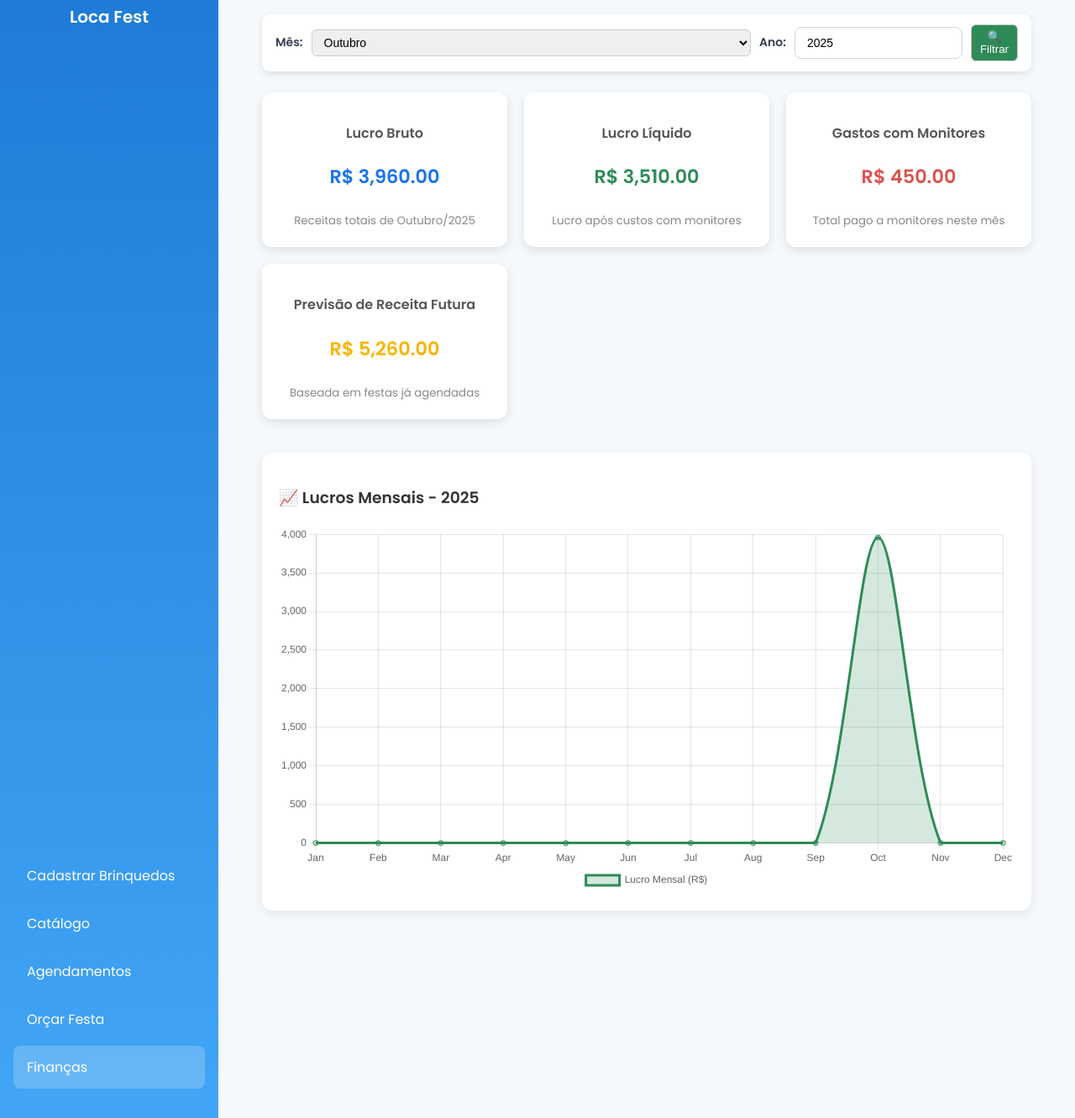
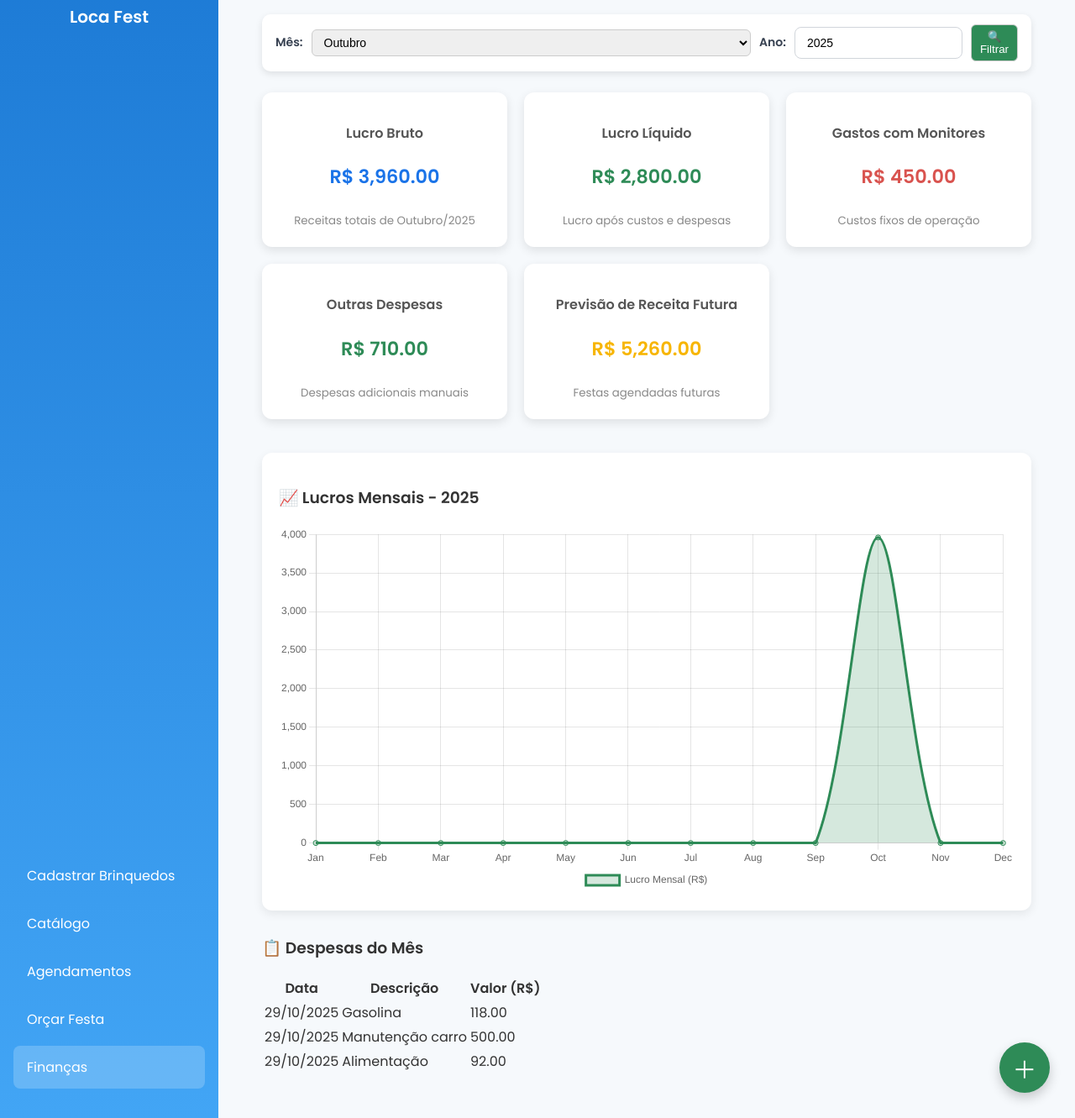
Before and after one commit to Fidelis09/Tech_Day, a Flask app: page /financeiro in a window 1280 px wide. Shown: the part 185-1516 px from the top of the page at 84% size. Run offline with Flask 3, Linux system fonts and the light colour scheme.

Commit message:
alter financeiro

```diff
--- a/Web/routes.py
+++ b/Web/routes.py
@@ -223,7 +223,12 @@ def orcamentos():
 # 💰 ROTA: /financeiro — Painel financeiro simplificado
 import datetime
 from flask import render_template, request
-from storage import Orcamento, db
+from storage import Orcamento, db, Despesa
+
+# 💰 ROTA: /financeiro — Painel financeiro completo
+import datetime
+from flask import render_template, request, redirect, flash
+from storage import Orcamento, db, Despesa
 
 @app.route('/financeiro')
 def pagina_financeiro():
@@ -231,7 +236,7 @@ def pagina_financeiro():
     mes = request.args.get('mes', type=int, default=hoje.month)
     ano = request.args.get('ano', type=int, default=hoje.year)
 
-    # RECEITAS E GASTOS
+    # RECEITAS DO MÊS
     receitas_mes = db.session.query(
         db.func.sum(Orcamento.valor_total)
     ).filter(
@@ -239,6 +244,7 @@ def pagina_financeiro():
         db.extract('year', Orcamento.data_festa) == ano
     ).scalar() or 0.0
 
+    # GASTOS FIXOS COM MONITORES
     gasto_por_monitor = 150.0
     eventos_mes = Orcamento.query.filter(
         db.extract('month', Orcamento.data_festa) == mes,
@@ -246,10 +252,19 @@ def pagina_financeiro():
     ).count()
     gastos_monitores = eventos_mes * gasto_por_monitor
 
+    # OUTRAS DESPESAS
+    outras_despesas = db.session.query(
+        db.func.sum(Despesa.valor)
+    ).filter(
+        db.extract('month', Despesa.data) == mes,
+        db.extract('year', Despesa.data) == ano
+    ).scalar() or 0.0
+
+    # LUCROS
     lucro_bruto = receitas_mes
-    lucro_liquido = receitas_mes - gastos_monitores
+    lucro_liquido = receitas_mes - (gastos_monitores + outras_despesas)
 
-    # ESTATÍSTICAS MENSAIS
+    # ESTATÍSTICAS ANUAIS
     meses = []
     lucros_mensais = []
     for m in range(1, 13):
@@ -260,18 +275,27 @@ def pagina_financeiro():
         meses.append(datetime.date(ano, m, 1).strftime('%b'))
         lucros_mensais.append(float(total))
 
+    # RECEITA FUTURA
     receitas_futuras = db.session.query(
         db.func.sum(Orcamento.valor_total)
     ).filter(Orcamento.data_festa > hoje).scalar() or 0.0
+
+    # Lista de despesas manuais para exibir
+    despesas_mes = Despesa.query.filter(
+        db.extract('month', Despesa.data) == mes,
+        db.extract('year', Despesa.data) == ano
+    ).order_by(Despesa.data.desc()).all()
 
     page_content = render_template(
         'financeiro.html',
         lucro_bruto=lucro_bruto,
         lucro_liquido=lucro_liquido,
         gastos_monitores=gastos_monitores,
+        outras_despesas=outras_despesas,
         receitas_futuras=receitas_futuras,
         meses=meses,
         lucros_mensais=lucros_mensais,
+        despesas_mes=despesas_mes,
         mes=mes,
         ano=ano,
         datetime=datetime
@@ -284,6 +308,20 @@ def pagina_financeiro():
         page_content=page_content
     )
 
+
+# ➕ Adicionar despesa manual
+@app.route('/adicionar_despesa', methods=['POST'])
+def adicionar_despesa():
+    descricao = request.form.get('descricao')
+    valor = float(request.form.get('valor') or 0)
+    data = datetime.datetime.strptime(request.form.get('data'), '%Y-%m-%d').date()
+
+    nova = Despesa(descricao=descricao, valor=valor, data=data)
+    db.session.add(nova)
+    db.session.commit()
+    flash(f"Despesa '{descricao}' adicionada com sucesso!", "success")
+    return redirect('/financeiro')
+
 # Listagem de Agendamentos
 @app.route('/agendamentos')
 def pagina_agendamentos():
--- a/Web/static/style.css
+++ b/Web/static/style.css
@@ -1042,3 +1042,55 @@ form > .btn {
     transition: none;
   }
 }
+
+
+/* ========================================================================== */
+/* botao de finanças*/
+
+/* Botão flutuante */
+.btn-flutuante {
+  position: fixed;
+  bottom: 30px;
+  right: 30px;
+  background: #2e8b57;
+  color: white;
+  font-size: 1.8rem;
+  border: none;
+  border-radius: 50%;
+  width: 60px;
+  height: 60px;
+  cursor: pointer;
+  box-shadow: 0 6px 14px rgba(0,0,0,0.2);
+  transition: background 0.3s, transform 0.2s;
+  z-index: 1000;
+}
+.btn-flutuante:hover {
+  background: #256f46;
+  transform: scale(1.1);
+}
+
+/* Modal */
+.modal {
+  display: none;
+  position: fixed;
+  z-index: 999;
+  left: 0; top: 0;
+  width: 100%; height: 100%;
+  background: rgba(0,0,0,0.4);
+}
+.modal-content {
+  background: #fff;
+  margin: 10% auto;
+  padding: 20px;
+  border-radius: 12px;
+  width: 90%;
+  max-width: 400px;
+  box-shadow: 0 4px 12px rgba(0,0,0,0.2);
+}
+.close {
+  float: right;
+  font-size: 1.4rem;
+  cursor: pointer;
+  color: #666;
+}
+.close:hover { color: #000; }
--- a/Web/templates/financeiro.html
+++ b/Web/templates/financeiro.html
@@ -1,11 +1,11 @@
 <div class="financeiro-container">
   <h2>💰 Painel Financeiro</h2>
 
-  <!-- ======== FILTRO DE MÊS/ANO ======== -->
+  <!-- FILTRO DE MÊS -->
   <form method="get" action="/financeiro" class="filtro-financeiro">
     <label for="mes">Mês:</label>
+    {% set meses_nome = ['Janeiro','Fevereiro','Março','Abril','Maio','Junho','Julho','Agosto','Setembro','Outubro','Novembro','Dezembro'] %}
     <select name="mes" id="mes">
-      {% set meses_nome = ['Janeiro','Fevereiro','Março','Abril','Maio','Junho','Julho','Agosto','Setembro','Outubro','Novembro','Dezembro'] %}
       {% for i in range(1, 13) %}
         <option value="{{ i }}" {% if i == mes %}selected{% endif %}>{{ meses_nome[i-1] }}</option>
       {% endfor %}
@@ -13,11 +13,10 @@
 
     <label for="ano">Ano:</label>
     <input type="number" name="ano" id="ano" value="{{ ano }}">
-
     <button type="submit">🔍 Filtrar</button>
   </form>
 
-  <!-- ======== BLOCOS DE RESUMO ======== -->
+  <!-- BLOCOS DE RESUMO -->
   <div class="cards-financeiro">
     <div class="card-fin lucro-bruto">
       <h3>Lucro Bruto</h3>
@@ -28,54 +27,97 @@
     <div class="card-fin lucro-liquido">
       <h3>Lucro Líquido</h3>
       <p>R$ {{ "{:,.2f}".format(lucro_liquido) }}</p>
-      <small>Lucro após custos com monitores</small>
+      <small>Lucro após custos e despesas</small>
     </div>
 
     <div class="card-fin despesas">
       <h3>Gastos com Monitores</h3>
       <p>R$ {{ "{:,.2f}".format(gastos_monitores) }}</p>
-      <small>Total pago a monitores neste mês</small>
+      <small>Custos fixos de operação</small>
+    </div>
+
+    <div class="card-fin outras-despesas">
+      <h3>Outras Despesas</h3>
+      <p>R$ {{ "{:,.2f}".format(outras_despesas) }}</p>
+      <small>Despesas adicionais manuais</small>
     </div>
 
     <div class="card-fin receita-futura">
       <h3>Previsão de Receita Futura</h3>
       <p>R$ {{ "{:,.2f}".format(receitas_futuras) }}</p>
-      <small>Baseada em festas já agendadas</small>
+      <small>Festas agendadas futuras</small>
     </div>
   </div>
 
-  <!-- ======== GRÁFICO DE LUCROS MENSAIS ======== -->
+  <!-- GRÁFICO DE LUCROS -->
   <div class="grafico-container">
     <h3>📈 Lucros Mensais - {{ ano }}</h3>
     <canvas id="graficoLucro"></canvas>
   </div>
+
+  <!-- LISTA DE DESPESAS -->
+  <div class="tabela-despesas">
+    <h3>📋 Despesas do Mês</h3>
+    {% if despesas_mes %}
+    <table>
+      <thead>
+        <tr><th>Data</th><th>Descrição</th><th>Valor (R$)</th></tr>
+      </thead>
+      <tbody>
+        {% for d in despesas_mes %}
+        <tr>
+          <td>{{ d.data.strftime('%d/%m/%Y') }}</td>
+          <td>{{ d.descricao }}</td>
+          <td>{{ "%.2f"|format(d.valor) }}</td>
+        </tr>
+        {% endfor %}
+      </tbody>
+    </table>
+    {% else %}
+      <p class="no-data">Nenhuma despesa registrada neste mês.</p>
+    {% endif %}
+  </div>
 </div>
 
-<!-- ======== CHART.JS ======== -->
+<!-- BOTÃO FLUTUANTE -->
+<button id="btnAddDespesa" class="btn-flutuante">＋</button>
+
+<!-- MODAL -->
+<div id="modalDespesa" class="modal">
+  <div class="modal-content">
+    <span id="fecharModal" class="close">&times;</span>
+    <h3>Adicionar Despesa</h3>
+    <form action="/adicionar_despesa" method="POST">
+      <label>Descrição:</label>
+      <input type="text" name="descricao" required>
+
+      <label>Valor:</label>
+      <input type="number" step="0.01" name="valor" required>
+
+      <label>Data:</label>
+      <input type="date" name="data" value="{{ datetime.date.today() }}" required>
+
+      <button type="submit" class="btn">Salvar</button>
+    </form>
+  </div>
+</div>
+
+<!-- CHART.JS -->
 <script src="https://cdn.jsdelivr.net/npm/chart.js"></script>
 <script>
 const meses = JSON.parse('{{ meses | tojson | safe }}');
 const lucros = JSON.parse('{{ lucros_mensais | tojson | safe }}');
-
 new Chart(document.getElementById('graficoLucro'), {
   type: 'line',
-  data: {
-    labels: meses,
-    datasets: [{
-      label: 'Lucro Mensal (R$)',
-      data: lucros,
-      borderColor: '#2e8b57',
-      backgroundColor: 'rgba(46,139,87,0.2)',
-      fill: true,
-      tension: 0.3
-    }]
-  },
-  options: {
-    responsive: true,
-    plugins: {
-      legend: { position: 'bottom' },
-      tooltip: { mode: 'index', intersect: false }
-    }
-  }
+  data: { labels: meses, datasets: [{ label: 'Lucro Mensal (R$)', data: lucros, borderColor: '#2e8b57', backgroundColor: 'rgba(46,139,87,0.2)', fill: true, tension: 0.3 }] },
+  options: { responsive: true, plugins: { legend: { position: 'bottom' } } }
 });
+
+// Modal JS
+const modal = document.getElementById('modalDespesa');
+const btn = document.getElementById('btnAddDespesa');
+const span = document.getElementById('fecharModal');
+btn.onclick = () => modal.style.display = "block";
+span.onclick = () => modal.style.display = "none";
+window.onclick = (e) => { if (e.target == modal) modal.style.display = "none"; };
 </script>
```
Also changed, not shown: Web/storage.py (+9 -1 lines), Web/instance/banco.db, instance/banco.db.
